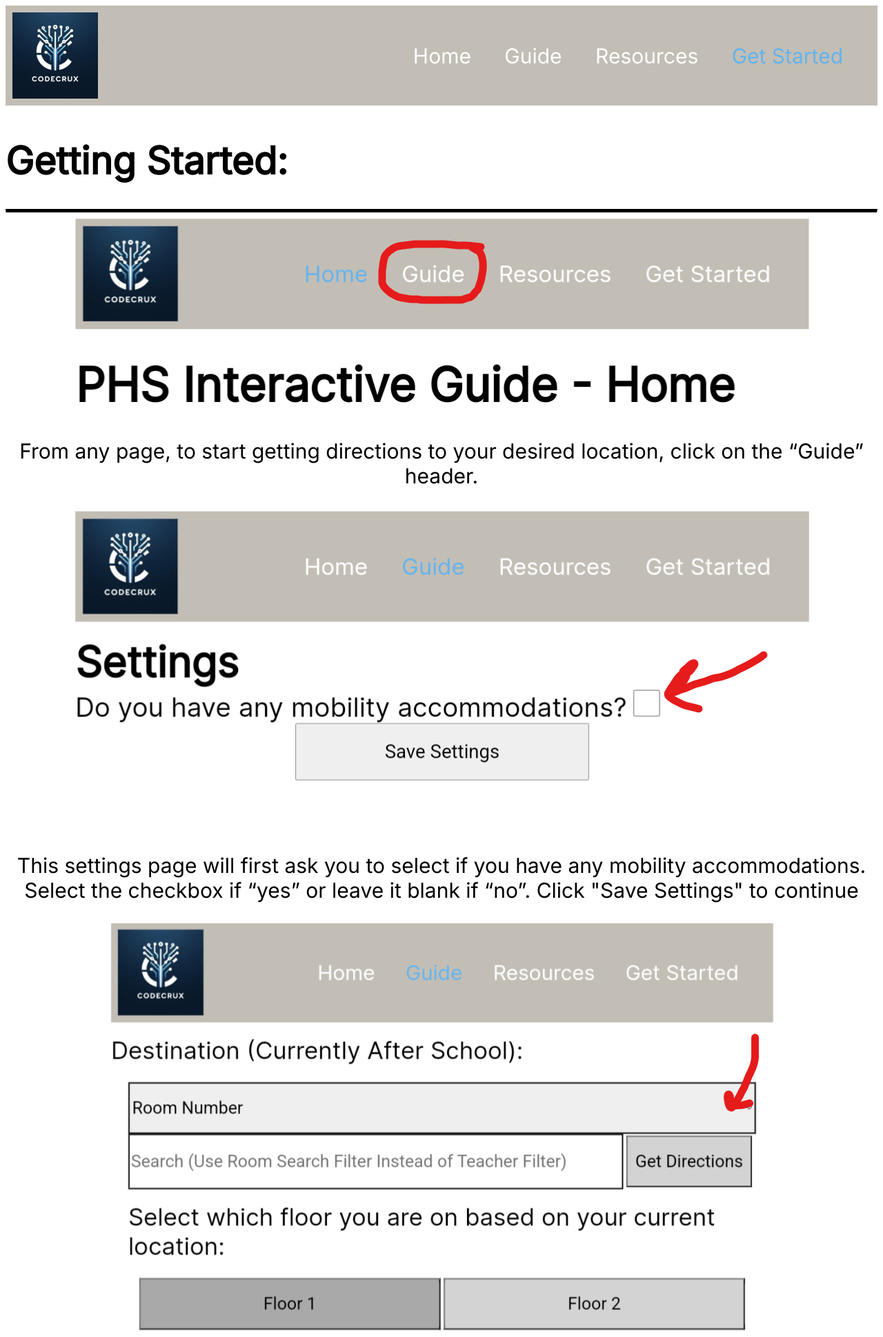
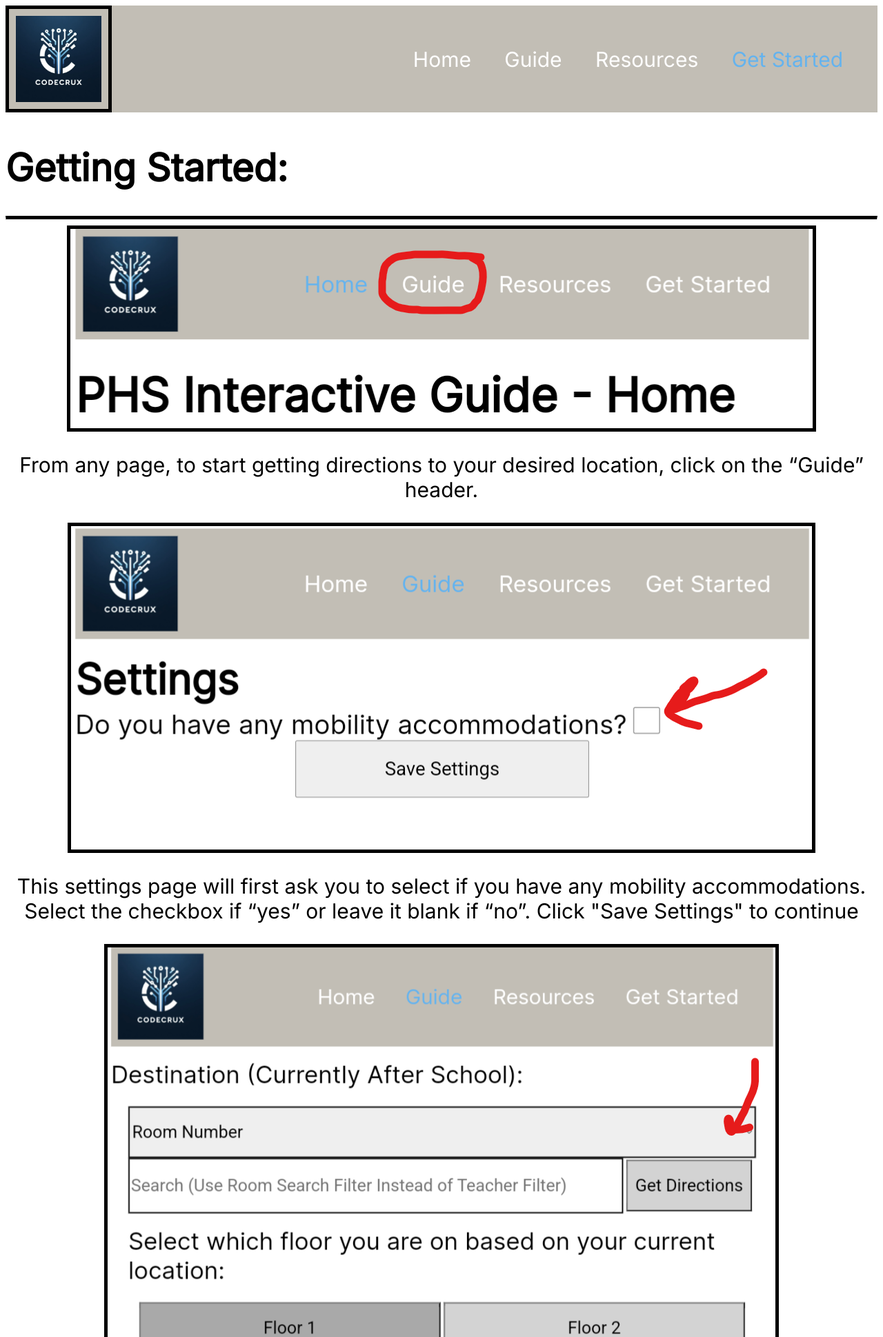
Before and after one commit to CodingMaster121/PHSInteractiveMap, a Flask app: page /get_started.html in a window 1280 px wide. Shown: the top 1939 px of the page at 69% size. Run offline with Flask 3, Linux system fonts and the light colour scheme.

Commit message:
Fixing more of the css

```diff
--- a/static/get_started.css
+++ b/static/get_started.css
@@ -14,12 +14,16 @@
     display: flex;
     align-items: center;
     justify-content: center;
+    padding: 20px;
 }
 
 .buttons button {
     text-align: center;
-    padding: 20px;
     width: 48%;
     font-size: 25px;
     height: 75px;
 }
+
+img {
+    border: 5px solid black;
+}
```
